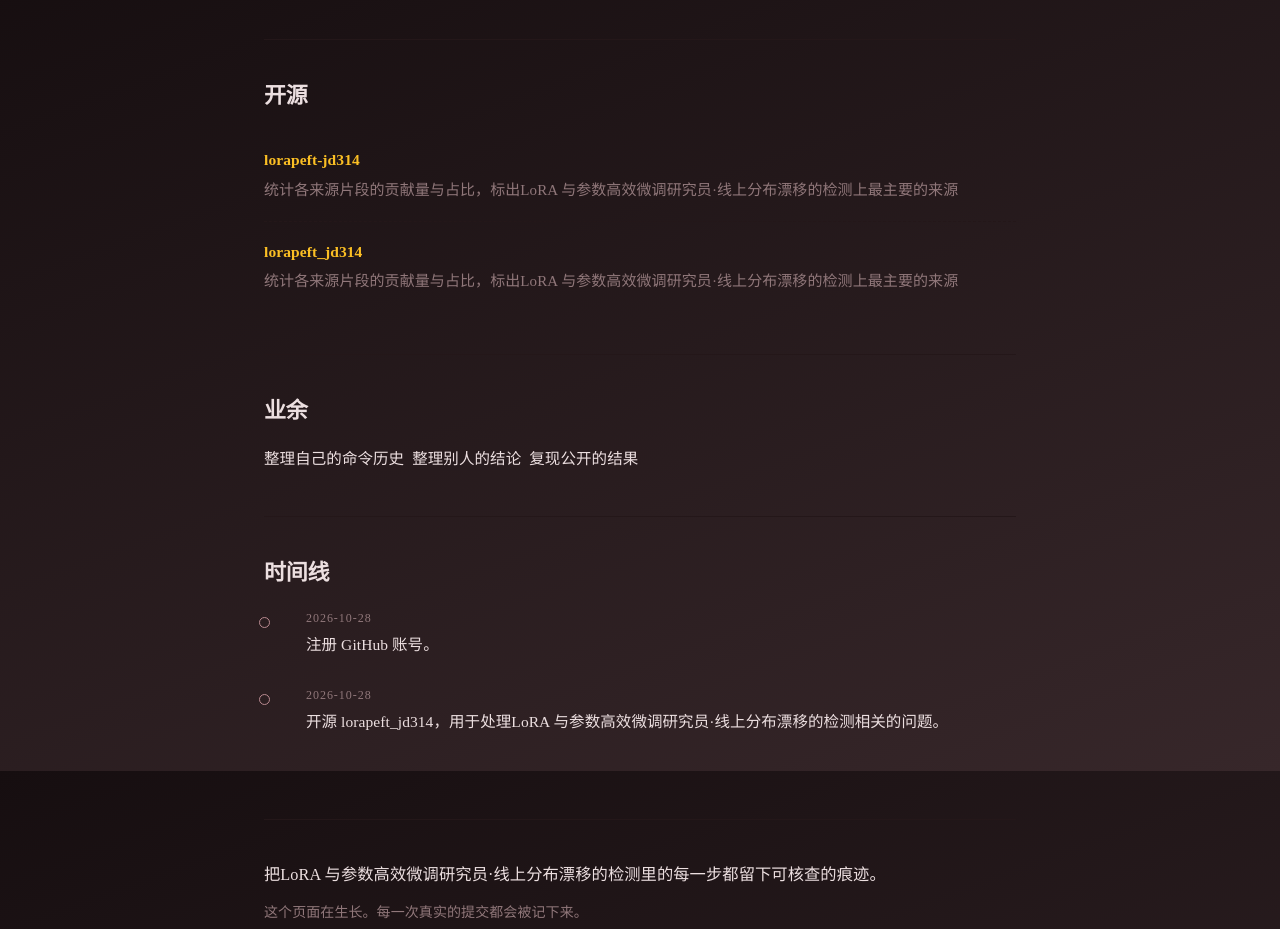
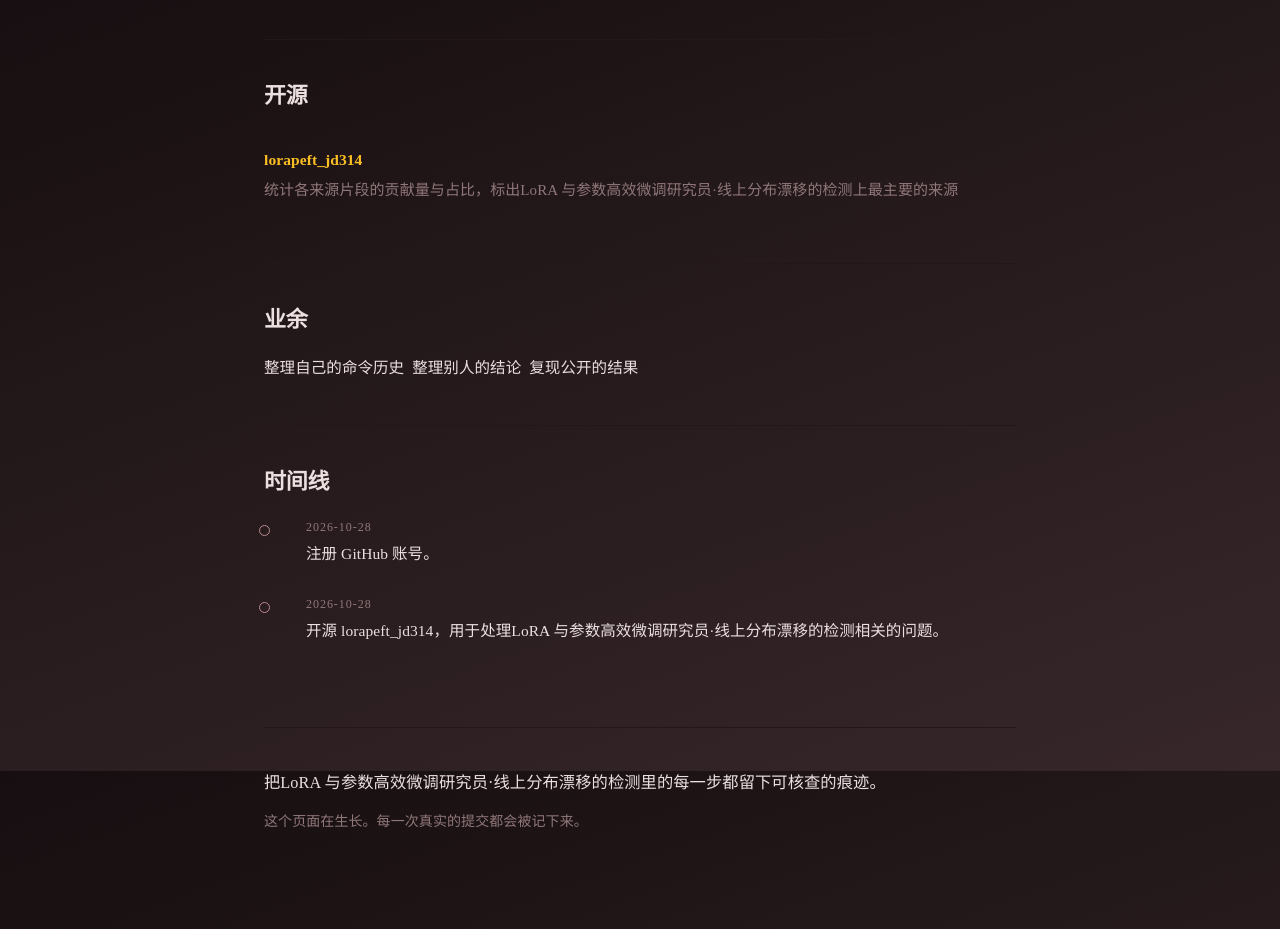
Before and after one commit to am19780/am19780.github.io, a plain HTML site: page index.html in a window 1280 px wide. Shown: the part 829-1758 px from the top of the page. Drawn offline with Linux system fonts and the light colour scheme.

Commit message:
fix: 更新个人站点

```diff
--- a/index.html
+++ b/index.html
@@ -102,9 +102,6 @@
 <section id="work">
   <h2>开源</h2>
   <ul class="repos">
-    <li><div class="name"><a href="https://github.com/am19780/lorapeft-jd314" rel="noopener">lorapeft-jd314</a></div>
-      <div class="desc">统计各来源片段的贡献量与占比，标出LoRA 与参数高效微调研究员·线上分布漂移的检测上最主要的来源</div>
-    </li>
     <li><div class="name"><a href="https://github.com/am19780/lorapeft_jd314" rel="noopener">lorapeft_jd314</a></div>
       <div class="desc">统计各来源片段的贡献量与占比，标出LoRA 与参数高效微调研究员·线上分布漂移的检测上最主要的来源</div>
     </li>
```
